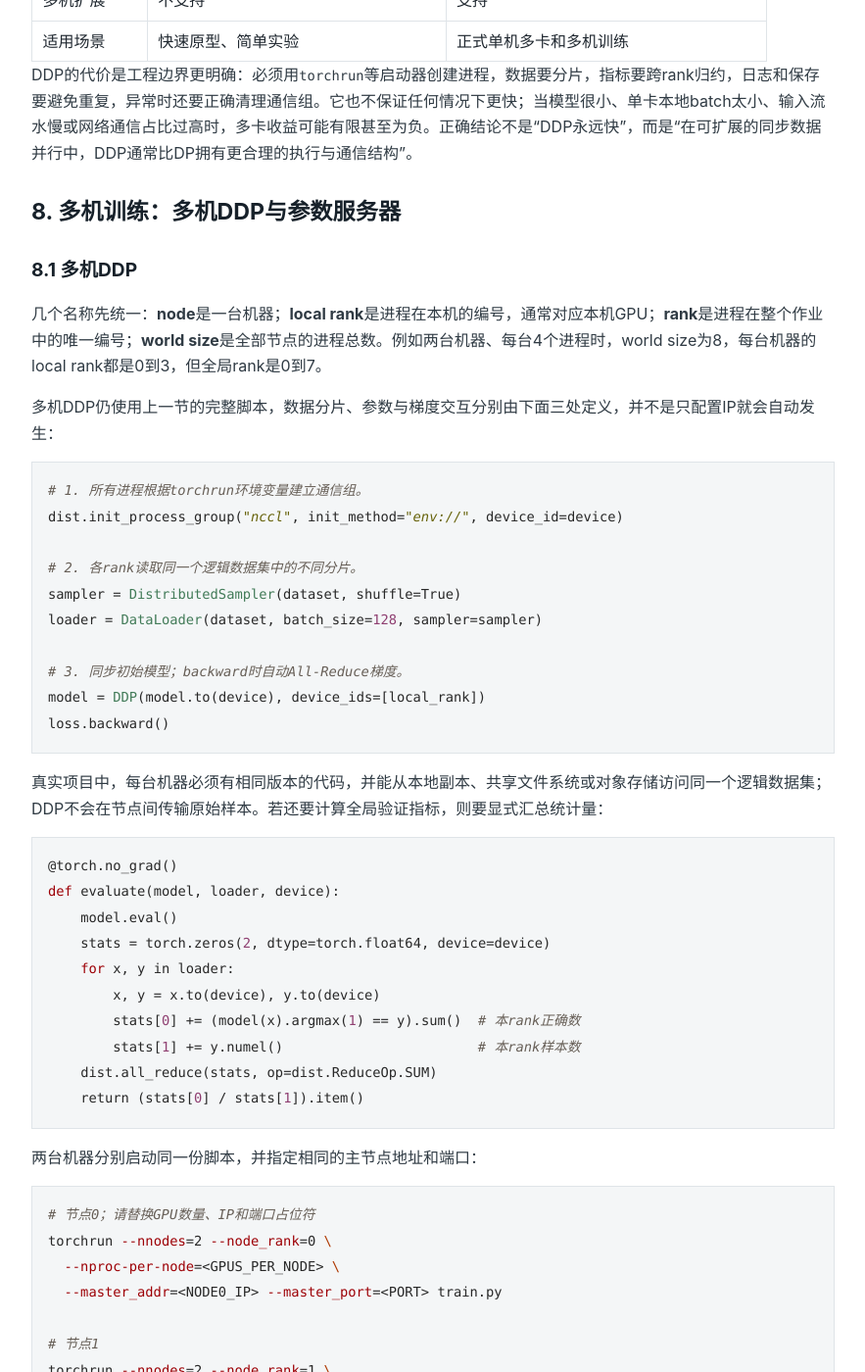
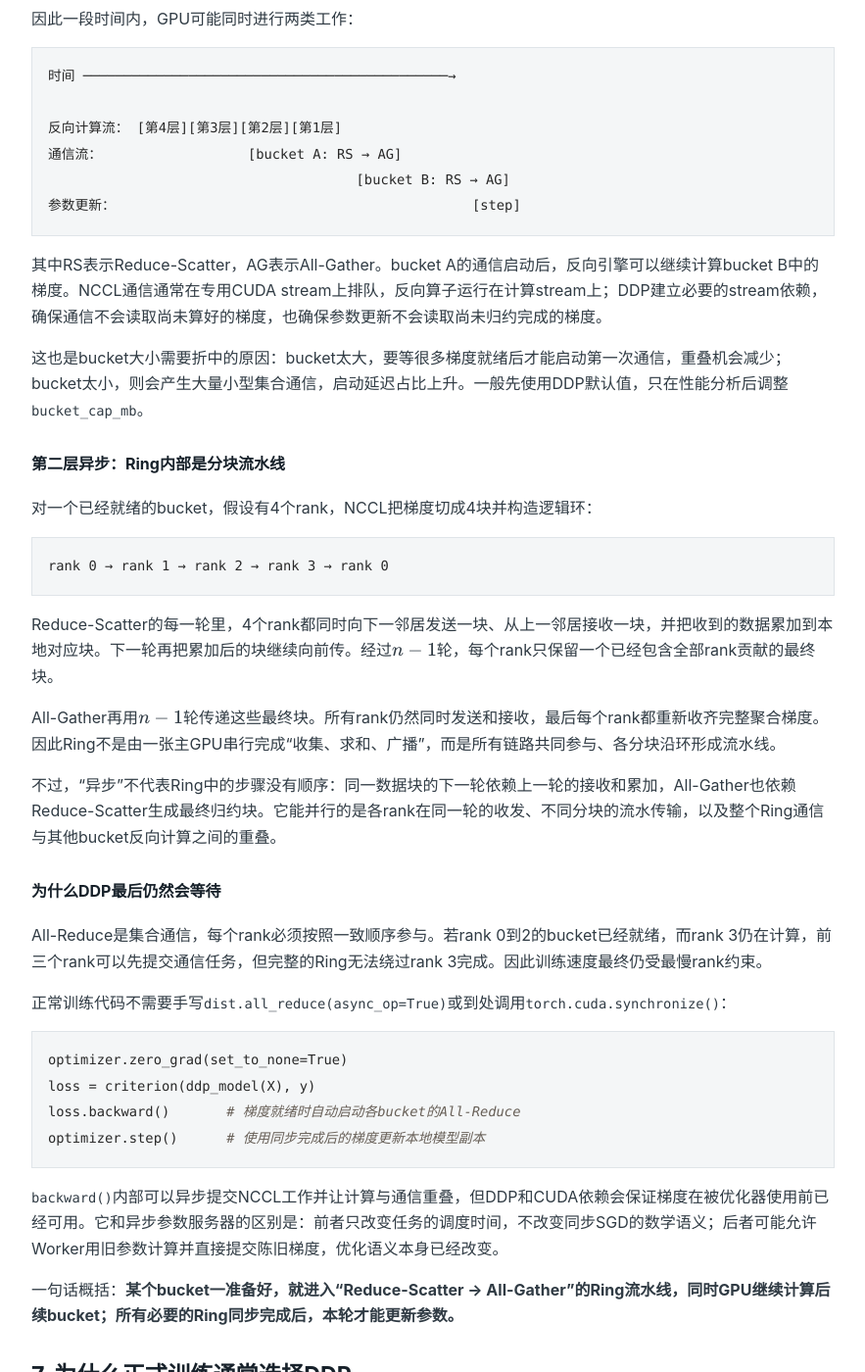
Before and after one commit to LiuJiyu20000308/Liujiyu20000308.github.io, a Jekyll site: the page built from _posts/2026-08-13-d2l-computational-performance.md, in a window 1280 px wide and 1400 px high, scrolled down 12171 px. Shown: the whole window at 98% size, without its empty margins (198-1081 px from the left). Built offline with Jekyll 4.4.1, drawn with Linux system fonts in a browser that asks for light colours; some of the changed text lies outside the part shown.

Commit message:
docs: explain asynchronous DDP ring synchronization

````diff
--- a/_posts/2026-08-13-d2l-computational-performance.md
+++ b/_posts/2026-08-13-d2l-computational-performance.md
@@ -397,6 +397,65 @@ $$
 
 Ring是All-Reduce的一种算法，不是DDP协议本身。NCCL会结合消息规模和PCIe、NVLink、网络拓扑选择Ring、Tree或其他策略；rank 0主要用于一次性日志、指标展示和checkpoint保存，并不集中处理训练梯度。
 
+### 从Ring同步理解DDP中的“异步”
+
+DDP中的异步不是“各rank使用不同版本的参数独立更新”，而是**在仍然保证本轮梯度同步完成的前提下，把通信和其他计算重叠起来**。标准DDP仍是同步SGD：所有rank从相同参数出发，分别计算局部梯度，得到相同的聚合梯度后，才各自执行`optimizer.step()`。
+
+#### 第一层异步：较早bucket的Ring通信与较晚梯度的反向计算重叠
+
+反向传播从输出层向输入层进行。DDP不会等整个模型的梯度全部算完才开始通信，而是把参数梯度按反向完成顺序组织成若干bucket，并在参数上注册Autograd hook：
+
+```text
+第4、3层梯度完成 → bucket A就绪 → 启动bucket A的Ring All-Reduce
+第2、1层梯度仍在计算 → bucket B尚未就绪
+```
+
+因此一段时间内，GPU可能同时进行两类工作：
+
+```text
+时间 ─────────────────────────────────────────────→
+
+反向计算流： [第4层][第3层][第2层][第1层]
+通信流：                  [bucket A: RS → AG]
+                                      [bucket B: RS → AG]
+参数更新：                                            [step]
+```
+
+其中RS表示Reduce-Scatter，AG表示All-Gather。bucket A的通信启动后，反向引擎可以继续计算bucket B中的梯度。NCCL通信通常在专用CUDA stream上排队，反向算子运行在计算stream上；DDP建立必要的stream依赖，确保通信不会读取尚未算好的梯度，也确保参数更新不会读取尚未归约完成的梯度。
+
+这也是bucket大小需要折中的原因：bucket太大，要等很多梯度就绪后才能启动第一次通信，重叠机会减少；bucket太小，则会产生大量小型集合通信，启动延迟占比上升。一般先使用DDP默认值，只在性能分析后调整`bucket_cap_mb`。
+
+#### 第二层异步：Ring内部是分块流水线
+
+对一个已经就绪的bucket，假设有4个rank，NCCL把梯度切成4块并构造逻辑环：
+
+```text
+rank 0 → rank 1 → rank 2 → rank 3 → rank 0
+```
+
+Reduce-Scatter的每一轮里，4个rank都同时向下一邻居发送一块、从上一邻居接收一块，并把收到的数据累加到本地对应块。下一轮再把累加后的块继续向前传。经过$n-1$轮，每个rank只保留一个已经包含全部rank贡献的最终块。
+
+All-Gather再用$n-1$轮传递这些最终块。所有rank仍然同时发送和接收，最后每个rank都重新收齐完整聚合梯度。因此Ring不是由一张主GPU串行完成“收集、求和、广播”，而是所有链路共同参与、各分块沿环形成流水线。
+
+不过，“异步”不代表Ring中的步骤没有顺序：同一数据块的下一轮依赖上一轮的接收和累加，All-Gather也依赖Reduce-Scatter生成最终归约块。它能并行的是各rank在同一轮的收发、不同分块的流水传输，以及整个Ring通信与其他bucket反向计算之间的重叠。
+
+#### 为什么DDP最后仍然会等待
+
+All-Reduce是集合通信，每个rank必须按照一致顺序参与。若rank 0到2的bucket已经就绪，而rank 3仍在计算，前三个rank可以先提交通信任务，但完整的Ring无法绕过rank 3完成。因此训练速度最终仍受最慢rank约束。
+
+正常训练代码不需要手写`dist.all_reduce(async_op=True)`或到处调用`torch.cuda.synchronize()`：
+
+```python
+optimizer.zero_grad(set_to_none=True)
+loss = criterion(ddp_model(X), y)
+loss.backward()       # 梯度就绪时自动启动各bucket的All-Reduce
+optimizer.step()      # 使用同步完成后的梯度更新本地模型副本
+```
+
+`backward()`内部可以异步提交NCCL工作并让计算与通信重叠，但DDP和CUDA依赖会保证梯度在被优化器使用前已经可用。它和异步参数服务器的区别是：前者只改变任务的调度时间，不改变同步SGD的数学语义；后者可能允许Worker用旧参数计算并直接提交陈旧梯度，优化语义本身已经改变。
+
+一句话概括：**某个bucket一准备好，就进入“Reduce-Scatter → All-Gather”的Ring流水线，同时GPU继续计算后续bucket；所有必要的Ring同步完成后，本轮才能更新参数。**
+
 ## 7. 为什么正式训练通常选择DDP
 
 | 对比项 | DP | DDP |
````
